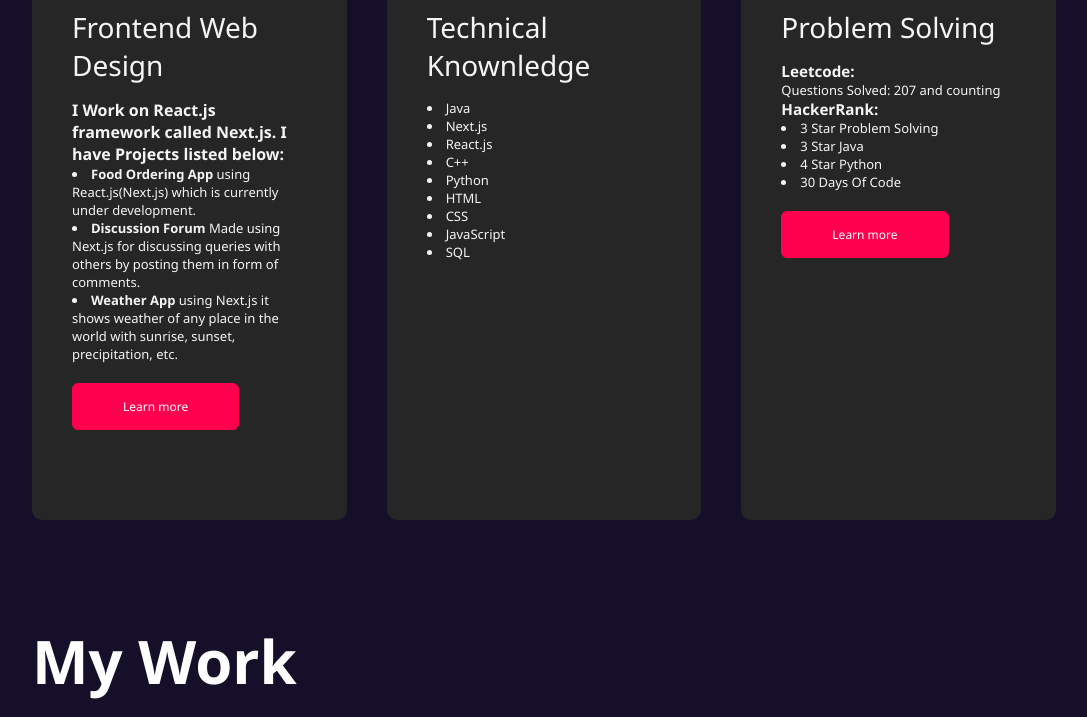
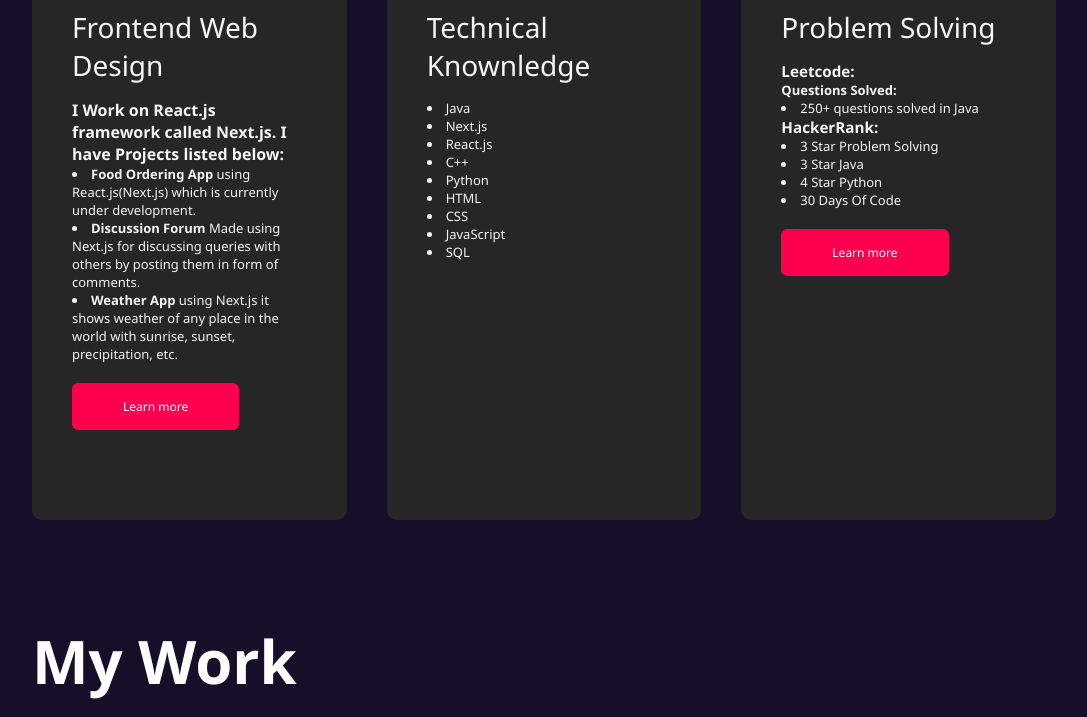
Before and after one commit to Aryanmehta21/Portfolio, a plain HTML site: page index.html in a window 1280 px wide. Shown: the part 1741-2458 px from the top of the page, without its empty margins (96-1183 px from the left). Drawn offline with Linux system fonts and the light colour scheme.

Commit message:
Update index.html

```diff
--- a/index.html
+++ b/index.html
@@ -97,7 +97,7 @@
             <div class="tab-contents" id="hobby">
               <ul>
                 <li>
-                  <span>Hobbies</span><!--<br />B.tech CSE Core at VIT, Bhopal--><br/>Reading Books<br/>Web Exploring
+                  <span>Hobbies</span><!--<br />B.tech CSE Core at VIT, Bhopal--><br/>Travelling<br/>Web Exploring<br/>Stocks & Crypto Investing and Trading
                 </li>
                 <!-- <li>
                   <span></span><br />Secondary School at St.karens High
@@ -151,7 +151,8 @@
             <h2>Problem Solving</h2>
             <p>
               <h3>Leetcode:<br/></h3>
-              Questions Solved: 207 and counting<br/>
+              <h4>Questions Solved:</h4>
+              <li>250+ questions solved in Java<br/></li>
               <h3>HackerRank:<br/></h3>
               <li>3 Star Problem Solving<br/></li>
               <li>3 Star Java<br/></li>
```
